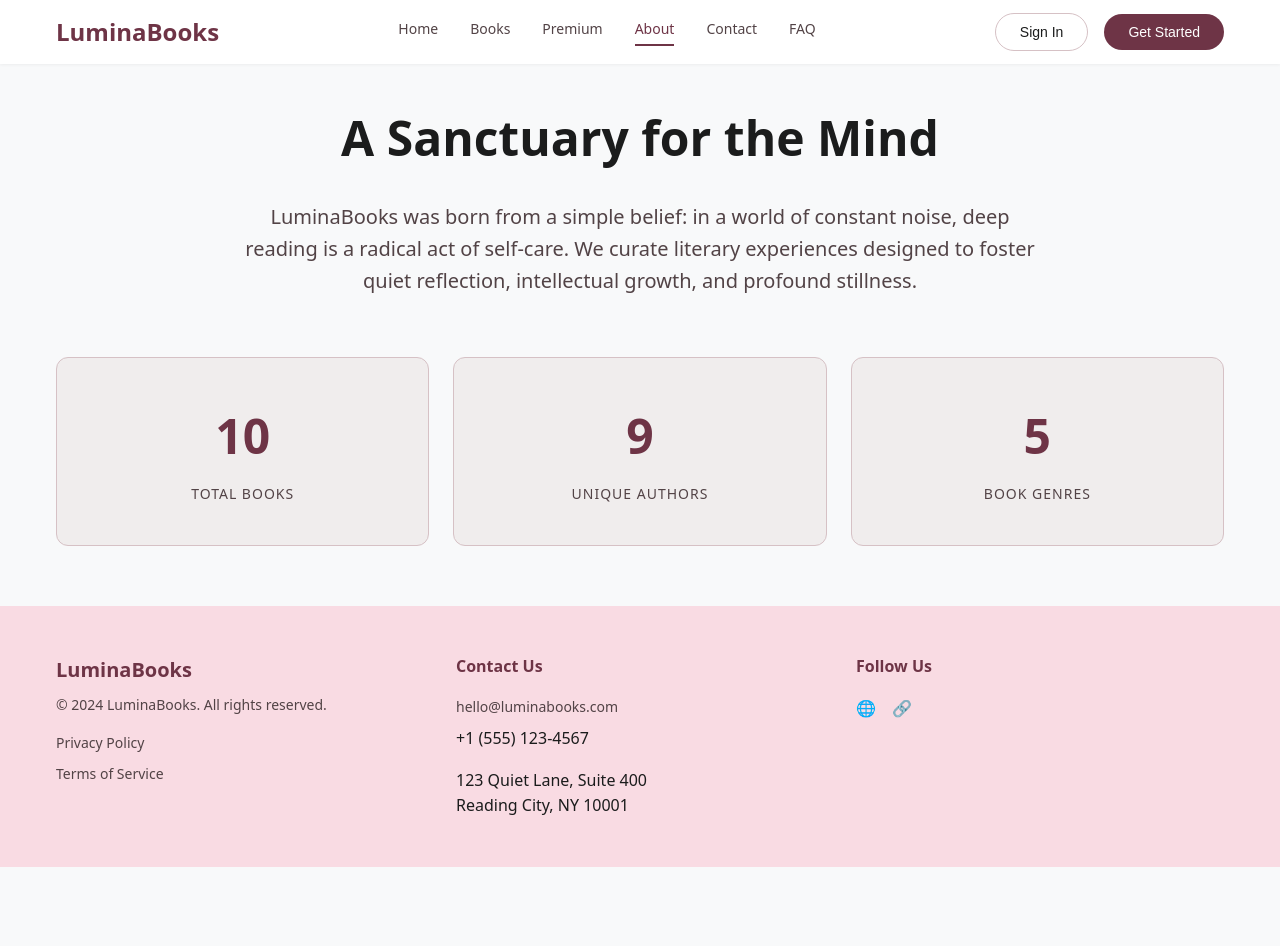
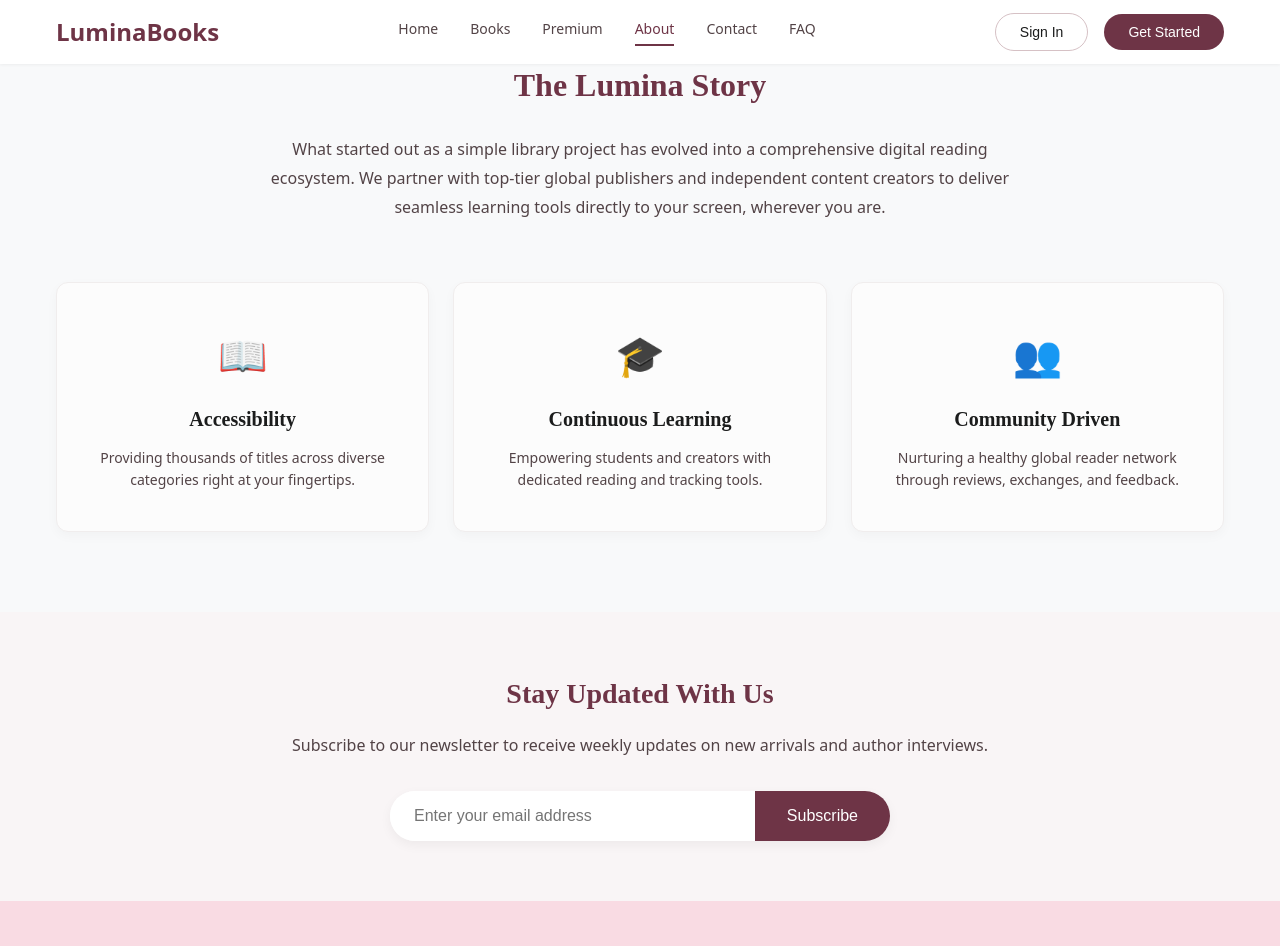
Before and after one commit to EL-STRIX/Gameonix_Esports_Lumina, a plain HTML site: page pages/about.html in a window 1280 px wide. Shown: the top 946 px of the page. Before the commit the page ends 867 px from the top, so only its background shows below. Drawn offline with Linux system fonts and the light colour scheme.

Commit message:
Update About page design based on new mockup

```diff
--- a/css/about.css
+++ b/css/about.css
@@ -1,47 +1,110 @@
 /* about.css */
 
-.about-header {
+.story-section {
   text-align: center;
   max-width: 800px;
-  margin: 0 auto 60px;
+  margin: 60px auto;
+  padding: 0 16px;
 }
 
-.about-title {
-  font-size: 48px;
+.story-title {
+  font-size: 32px;
+  color: var(--primary);
   margin-bottom: 24px;
+  font-family: serif; /* Looks like a serif font in the screenshot */
 }
 
-.about-desc {
+.story-desc {
+  font-size: 16px;
+  color: var(--text-muted);
+  line-height: 1.8;
+}
+
+.features-grid {
+  display: grid;
+  grid-template-columns: repeat(auto-fit, minmax(250px, 1fr));
+  gap: 24px;
+  margin: 0 auto 80px;
+  max-width: var(--max-width);
+  padding: 0 16px;
+}
+
+.feature-card {
+  background-color: #fcfcfc;
+  border: 1px solid var(--bg-alt);
+  border-radius: 12px;
+  padding: 40px 24px;
+  text-align: center;
+  box-shadow: 0 4px 12px rgba(0, 0, 0, 0.03);
+}
+
+.feature-icon {
+  font-size: 40px;
+  color: var(--primary);
+  margin-bottom: 16px;
+}
+
+.feature-title {
   font-size: 20px;
+  font-weight: 700;
+  margin-bottom: 12px;
+  font-family: serif;
+}
+
+.feature-desc {
+  font-size: 14px;
   color: var(--text-muted);
   line-height: 1.6;
 }
 
-.stats-grid {
-  display: grid;
-  grid-template-columns: repeat(auto-fit, minmax(200px, 1fr));
-  gap: 24px;
-  margin-bottom: 60px;
-}
-
-.stat-card {
-  background-color: var(--bg-alt);
-  border: 1px solid var(--border);
-  border-radius: 12px;
-  padding: 40px;
+.newsletter-section {
+  background-color: #f9f5f6; /* Light pinkish */
+  padding: 60px 16px;
   text-align: center;
 }
 
-.stat-value {
-  font-size: 48px;
+.newsletter-title {
+  font-size: 28px;
   color: var(--primary);
-  font-weight: 700;
-  margin-bottom: 8px;
+  margin-bottom: 16px;
+  font-family: serif;
 }
 
-.stat-label {
-  font-size: 14px;
+.newsletter-desc {
+  font-size: 16px;
   color: var(--text-muted);
-  text-transform: uppercase;
-  letter-spacing: 1px;
+  margin-bottom: 32px;
 }
+
+.newsletter-form {
+  display: flex;
+  max-width: 500px;
+  margin: 0 auto;
+  background: white;
+  border-radius: 50px;
+  overflow: hidden;
+  box-shadow: 0 4px 12px rgba(0, 0, 0, 0.05);
+}
+
+.newsletter-input {
+  flex: 1;
+  border: none;
+  padding: 16px 24px;
+  font-size: 16px;
+  outline: none;
+}
+
+.newsletter-btn {
+  background-color: var(--primary);
+  color: white;
+  border: none;
+  padding: 0 32px;
+  font-size: 16px;
+  font-weight: 500;
+  cursor: pointer;
+  transition: background-color 0.2s;
+}
+
+.newsletter-btn:hover {
+  background-color: var(--primary-hover);
+}
--- a/pages/about.html
+++ b/pages/about.html
@@ -3,9 +3,9 @@
 <head>
     <meta charset="utf-8"/>
     <meta name="viewport" content="width=device-width, initial-scale=1.0"/>
-    <title>About - LuminaBooks</title>
+    <title>About Us | LuminaBooks</title>
 
-        <link href="../css/global.css" rel="stylesheet">
+    <link href="../css/global.css" rel="stylesheet">
     <link href="../css/shared.css" rel="stylesheet">
     <link href="../css/about.css" rel="stylesheet">
 </head>
@@ -30,29 +30,42 @@
         </div>
     </nav>
 
-    <main class="container" style="padding-top: 100px;">
+    <main>
 
-        <section class="about-header">
-            <h1 class="about-title">A Sanctuary for the Mind</h1>
-            <p class="about-desc">
-                LuminaBooks was born from a simple belief: in a world of constant noise, deep reading is a radical act of self-care. We curate literary experiences designed to foster quiet reflection, intellectual growth, and profound stillness.
+        <section class="story-section">
+            <h1 class="story-title">The Lumina Story</h1>
+            <p class="story-desc">
+                What started out as a simple library project has evolved into a comprehensive digital reading ecosystem. We partner with top-tier global publishers and independent content creators to deliver seamless learning tools directly to your screen, wherever you are.
             </p>
         </section>
 
-        <!-- Stats Bento Grid -->
-        <section class="stats-grid">
-            <div class="stat-card">
-                <h3 class="stat-value" id="statBooks">10</h3>
-                <p class="stat-label">Total Books</p>
+        <!-- Features Grid -->
+        <section class="features-grid">
+            <div class="feature-card">
+                <div class="feature-icon">📖</div>
+                <h3 class="feature-title">Accessibility</h3>
+                <p class="feature-desc">Providing thousands of titles across diverse categories right at your fingertips.</p>
             </div>
-            <div class="stat-card">
-                <h3 class="stat-value" id="statAuthors">10</h3>
-                <p class="stat-label">Unique Authors</p>
+            <div class="feature-card">
+                <div class="feature-icon">🎓</div>
+                <h3 class="feature-title">Continuous Learning</h3>
+                <p class="feature-desc">Empowering students and creators with dedicated reading and tracking tools.</p>
             </div>
-            <div class="stat-card">
-                <h3 class="stat-value" id="statGenres">5</h3>
-                <p class="stat-label">Book Genres</p>
+            <div class="feature-card">
+                <div class="feature-icon">👥</div>
+                <h3 class="feature-title">Community Driven</h3>
+                <p class="feature-desc">Nurturing a healthy global reader network through reviews, exchanges, and feedback.</p>
             </div>
+        </section>
+
+        <!-- Newsletter Section -->
+        <section class="newsletter-section">
+            <h2 class="newsletter-title">Stay Updated With Us</h2>
+            <p class="newsletter-desc">Subscribe to our newsletter to receive weekly updates on new arrivals and author interviews.</p>
+            <form class="newsletter-form" onsubmit="event.preventDefault(); alert('Subscribed successfully!');">
+                <input type="email" class="newsletter-input" placeholder="Enter your email address" required>
+                <button type="submit" class="newsletter-btn">Subscribe</button>
+            </form>
         </section>
 
     </main>
@@ -86,6 +99,7 @@
         </div>
     </footer>
 
-        <script src="../js/about.js"></script>
+    <script src="../js/main.js"></script>
+    <script src="../js/about.js"></script>
 </body>
 </html>
```
Also changed, not shown: index.html (+2 -2 lines).
